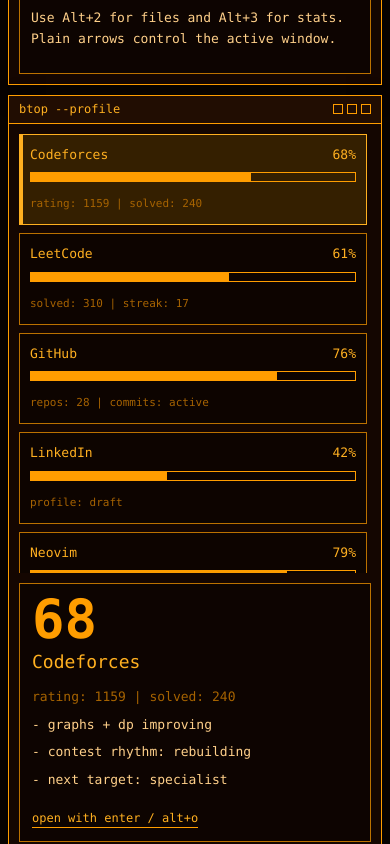
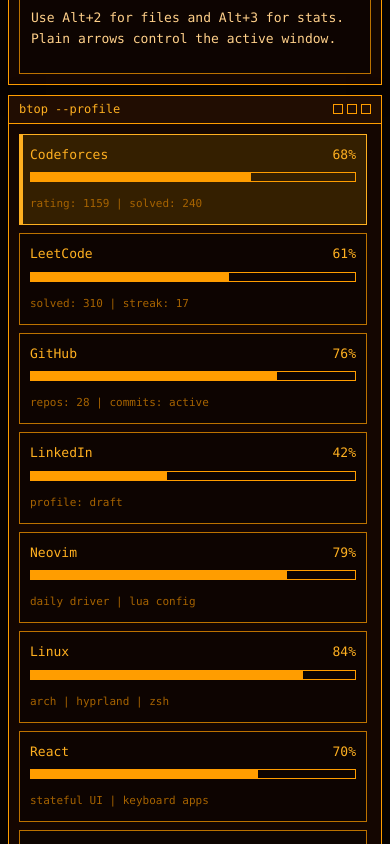
Before and after one commit to L0calised/portfolio, a React (Vite) app: page / in a window 390 px wide. Shown: the part 1360-2204 px from the top of the page. Built offline with nearby package versions, Linux system fonts and the light colour scheme.

Commit message:
fix internal scrolling issue

```diff
--- a/src/App.jsx
+++ b/src/App.jsx
@@ -691,25 +691,6 @@
     return () => window.removeEventListener('keydown', onKeyDown)
   }, [activeStat.href, focusedPane, handleShellKey, moveFiles, moveStats])
 
-  useEffect(() => {
-    const onWheel = (event) => {
-      if (!window.matchMedia('(max-width: 980px)').matches) return
-      const scrollPane = event.target.closest('.meter-list, .stat-detail')
-
-      if (scrollPane && canScrollInDirection(scrollPane, event.deltaY)) {
-        return
-      }
-
-      if (!event.target.closest('.window-body, .shell-output, .file-column, .preview, .meter-list, .stat-detail')) return
-
-      event.preventDefault()
-      window.scrollBy({ top: event.deltaY, left: 0, behavior: 'auto' })
-    }
-
-    window.addEventListener('wheel', onWheel, { passive: false })
-    return () => window.removeEventListener('wheel', onWheel)
-  }, [])
-
   const desktopClass = theme === 'amber' ? 'theme-amber' : 'theme-paper'
 
   return (
@@ -1112,15 +1093,6 @@
   }
 }
 
-function canScrollInDirection(element, deltaY) {
-  if (!element || element.scrollHeight <= element.clientHeight) return false
-
-  if (deltaY < 0) return element.scrollTop > 0
-  if (deltaY > 0) return element.scrollTop + element.clientHeight < element.scrollHeight - 1
-
-  return false
-}
-
 function clamp(value, min, max) {
   return Math.min(Math.max(value, min), max)
 }
--- a/src/index.css
+++ b/src/index.css
@@ -745,9 +745,9 @@
 
   .meter-list,
   .stat-detail {
-    max-height: 52dvh;
-    overflow: auto;
-    overscroll-behavior: contain;
+    max-height: none;
+    overflow: visible;
+    overscroll-behavior: auto;
   }
 
   .shell-output,
@@ -759,8 +759,8 @@
 
   .meter-list,
   .stat-detail {
-    -webkit-overflow-scrolling: touch;
-    touch-action: pan-y;
+    -webkit-overflow-scrolling: auto;
+    touch-action: auto;
   }
 
   .completion-menu {
```
